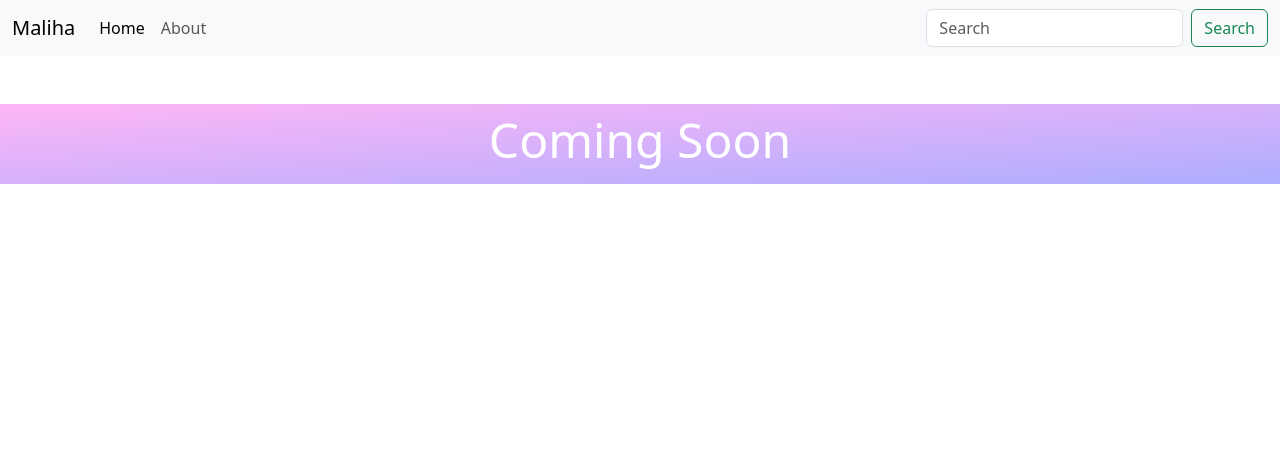
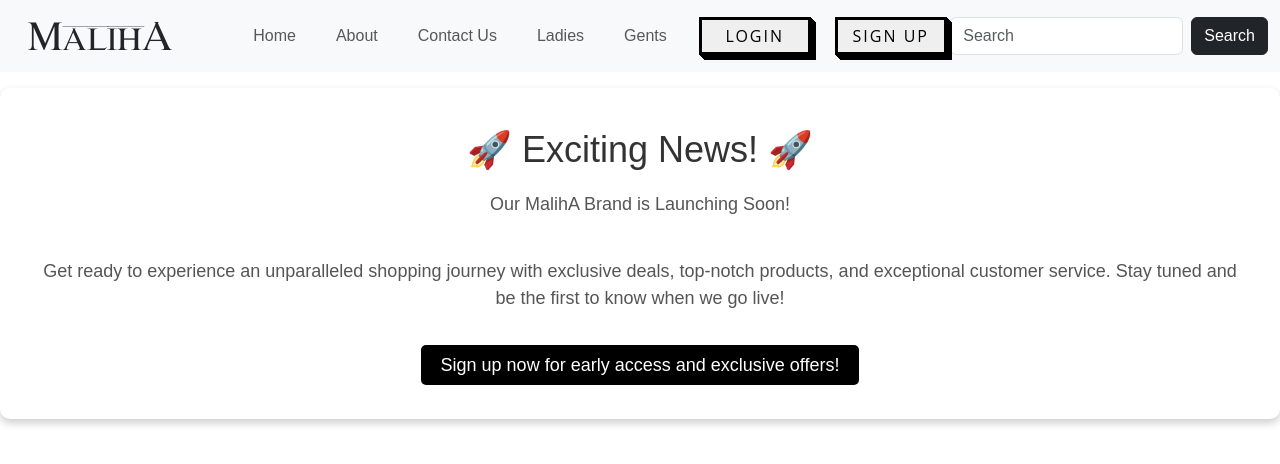
Before and after one commit to harisuddin22/Maliha, a plain HTML site: page index.html in a window 1280 px wide. Drawn offline with nearby package versions, Linux system fonts and the light colour scheme.

Commit message:
Basic Coming soon

```diff
--- a/index.html
+++ b/index.html
@@ -1,36 +1,57 @@
 <!DOCTYPE html>
 <html lang="en">
 <head>
+  <link rel="shortcut icon" href="Logos/pamela_8295528 (1).png" type="image/x-icon">
+  <link rel="stylesheet" href="https://cdnjs.cloudflare.com/ajax/libs/font-awesome/6.5.2/css/all.min.css" integrity="sha512-SnH5WK+bZxgPHs44uWIX+LLJAJ9/2PkPKZ5QiAj6Ta86w+fsb2TkcmfRyVX3pBnMFcV7oQPJkl9QevSCWr3W6A==" crossorigin="anonymous" referrerpolicy="no-referrer" />
     <link rel="stylesheet" href="style.css">
     <link href="https://cdn.jsdelivr.net/npm/bootstrap@5.3.3/dist/css/bootstrap.min.css" rel="stylesheet" integrity="sha384-QWTKZyjpPEjISv5WaRU9OFeRpok6YctnYmDr5pNlyT2bRjXh0JMhjY6hW+ALEwIH" crossorigin="anonymous">
     <meta charset="UTF-8">
     <meta name="viewport" content="width=device-width, initial-scale=1.0">
-    <title>Document</title>
+    <title>MalihA</title>
 </head>
 <body>
     <nav class="navbar navbar-expand-lg bg-body-tertiary">
         <div class="container-fluid">
-          <a class="navbar-brand" href="#">Maliha</a>
+          <h2 class="logo" href="#">MalihA</h2>
           <button class="navbar-toggler" type="button" data-bs-toggle="collapse" data-bs-target="#navbarSupportedContent" aria-controls="navbarSupportedContent" aria-expanded="false" aria-label="Toggle navigation">
             <span class="navbar-toggler-icon"></span>
           </button>
           <div class="collapse navbar-collapse" id="navbarSupportedContent">
             <ul class="navbar-nav me-auto mb-2 mb-lg-0">
               <li class="nav-item">
-                <a class="nav-link active" aria-current="page" href="#">Home</a>
+                <a class="nav-link" href="#">Home</a>
               </li>
               <li class="nav-item">
                 <a class="nav-link" href="#">About</a>
               </li>
+              <li class="nav-item">
+                <a class="nav-link" href="#">Contact Us</a>
+              </li>
+              <li class="nav-item">
+                <a class="nav-link" href="#">Ladies</a>
+              </li>
+              <li class="nav-item">
+                <a class="nav-link" href="#">Gents</a>
+              </li>
+
+              <button class="login-button" role="button">Login</button>
+
+              <button class="signup-button" role="button">Sign Up</button>
             </ul>
             <form class="d-flex" role="search">
               <input class="form-control me-2" type="search" placeholder="Search" aria-label="Search">
-              <button class="btn btn-outline-success" type="submit">Search</button>
+              <button class="btn btn-dark" type="submit">Search</button>
             </form>
           </div>
         </div>
       </nav>
-      <div class="banner"><h1>Coming Soon</h1></div>
+
+      <div class="banner">
+        <h1>🚀 Exciting News! 🚀</h1>
+        <p>Our MalihA Brand  is Launching Soon!</p>
+        <p>Get ready to experience an unparalleled shopping journey with exclusive deals, top-notch products, and exceptional customer service. Stay tuned and be the first to know when we go live!</p>
+        <a href="#" class="cta-button">Sign up now for early access and exclusive offers!</a>
+    </div>
 
     <script src="https://cdn.jsdelivr.net/npm/bootstrap@5.3.3/dist/js/bootstrap.bundle.min.js" integrity="sha384-YvpcrYf0tY3lHB60NNkmXc5s9fDVZLESaAA55NDzOxhy9GkcIdslK1eN7N6jIeHz" crossorigin="anonymous"></script>
 </body>
--- a/style.css
+++ b/style.css
@@ -1,16 +1,162 @@
-.banner{
-    background:linear-gradient(to right bottom ,rgb(255, 182, 246),rgb(173, 173, 255));
-    margin-top: 3rem;
-    align-self: center;
+*{
+    font-family: sans-serif;
+}
+
+@font-face {
+    font-family:custom;
+    src: url(Custom-font/lion_king.ttf);
+}
+
+html{
+    height: 100%;
+    width: 100%;
+}
+
+body{
+    background-color: aliceblue;
+}
+
+.navbar{
     display: flex;
     justify-content: center;
     align-items: center;
-    color: white;
-    font-family: System-ui;
-    font-weight: 100;
-    height: 5rem;
 }
 
-.banner h1{
-    font-size: 3rem;
+.nav-item{
+    margin:0.5rem 0 0.5rem 1.5rem;
+    transition: transform 0.30s;
 }
+
+.nav-item:hover{
+    transform: scale(1.10);
+    color: #000;
+}
+
+.logo{
+    font-family: custom;
+    font-size: 2.5rem;
+    margin: 0;
+    margin: 0 3rem 0 1rem;
+}
+
+.navbar-nav{
+    display: flex;
+    justify-content: center;
+    align-items: center;
+    align-self: center;
+}
+
+/* custom button css */
+
+.login-button {
+    font-family: "Open Sans", sans-serif;
+    font-size: 16px;
+    letter-spacing: 2px;
+    text-decoration: none;
+    text-transform: uppercase;
+    color: #000;
+    cursor: pointer;
+    width:7rem;
+    border: 3px solid;
+    padding: 0.25em 0.5em;
+    box-shadow: 1px 1px 0px 0px, 2px 2px 0px 0px, 3px 3px 0px 0px, 4px 4px 0px 0px, 5px 5px 0px 0px;
+    position: relative;
+    user-select: none;
+    -webkit-user-select: none;
+    touch-action: manipulation;
+    margin:0.5rem 0 0.5rem 1.5rem;
+  }
+
+  .login-button:active {
+    box-shadow: 0px 0px 0px 0px;
+    top: 5px;
+    left: 5px;
+  }
+
+  @media (min-width: 768px) {
+    .login-button {
+      padding: 0.25em 0.75em;
+    }
+
+}
+
+.signup-button {
+    font-family: "Open Sans", sans-serif;
+    font-size: 16px;
+    letter-spacing: 2px;
+    text-decoration: none;
+    text-transform: uppercase;
+    color: #000;
+    cursor: pointer;
+    width:7rem;
+    border: 3px solid;
+    padding: 0.25em 0.5em;
+    box-shadow: 1px 1px 0px 0px, 2px 2px 0px 0px, 3px 3px 0px 0px, 4px 4px 0px 0px, 5px 5px 0px 0px;
+    position: relative;
+    user-select: none;
+    -webkit-user-select: none;
+    touch-action: manipulation;
+    margin:0.5rem 0 0.5rem 1.5rem;  }
+
+  .signup-button:active {
+    box-shadow: 0px 0px 0px 0px;
+    top: 5px;
+    left: 5px;
+  }
+
+  @media (min-width: 768px) {
+    .signup-button {
+      padding: 0.25em 0.75em;
+    }
+  }
+
+  /* Custom Buttons Css Ends */
+
+  /* Banner css start */
+
+.banner {
+    text-align: center;
+    padding: 40px;
+    background: #ffffff;
+    box-shadow: 0 4px 8px rgba(0, 0, 0, 0.2);
+    border-radius: 10px;
+    margin-top: 1rem;
+}
+
+.banner h1 {
+    font-size: 36px;
+    color: #333333;
+    margin-bottom: 20px;
+}
+
+.banner p {
+    font-size: 18px;
+    color: #555555;
+    margin-bottom: 40px;
+}
+
+.banner .cta-button {
+    padding: 10px 20px;
+    font-size: 18px;
+    color: #ffffff;
+    background-color: #000000;
+    border: none;
+    border-radius: 5px;
+    cursor: pointer;
+    text-decoration: none;
+    transition: 0.30s;
+}
+
+.banner .cta-button:hover {
+    background-color: #606060;
+}
+
+.banner .cta-button:active{
+    transition: none;
+    background-color: #000;
+}
+
+
+
+
+/* Banner Css Ends */
```
Also changed, not shown: Custom-font/BlackForest.otf (added), Custom-font/lion_king.ttf (added), Logos/Website-fav.png (added), Logos/pamela_8295528 (1).png (added), Logos/pamela_8295528.png (added), Product-images/Product-image.jpg (added), 1 other file.
